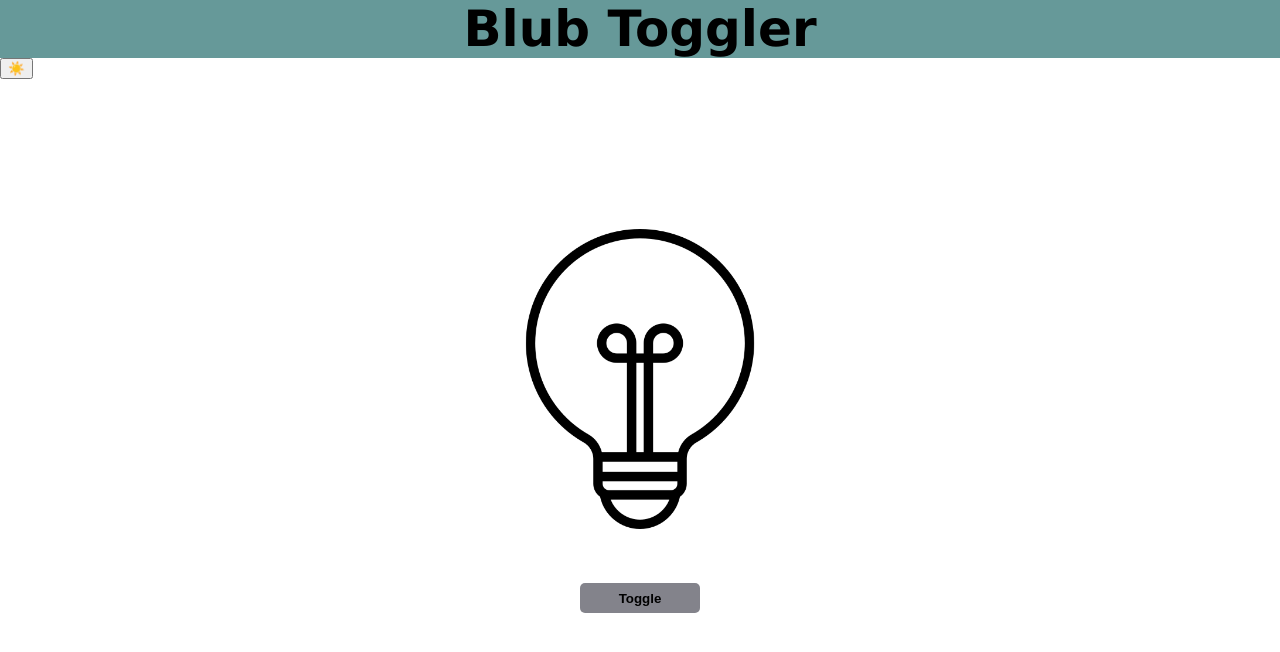
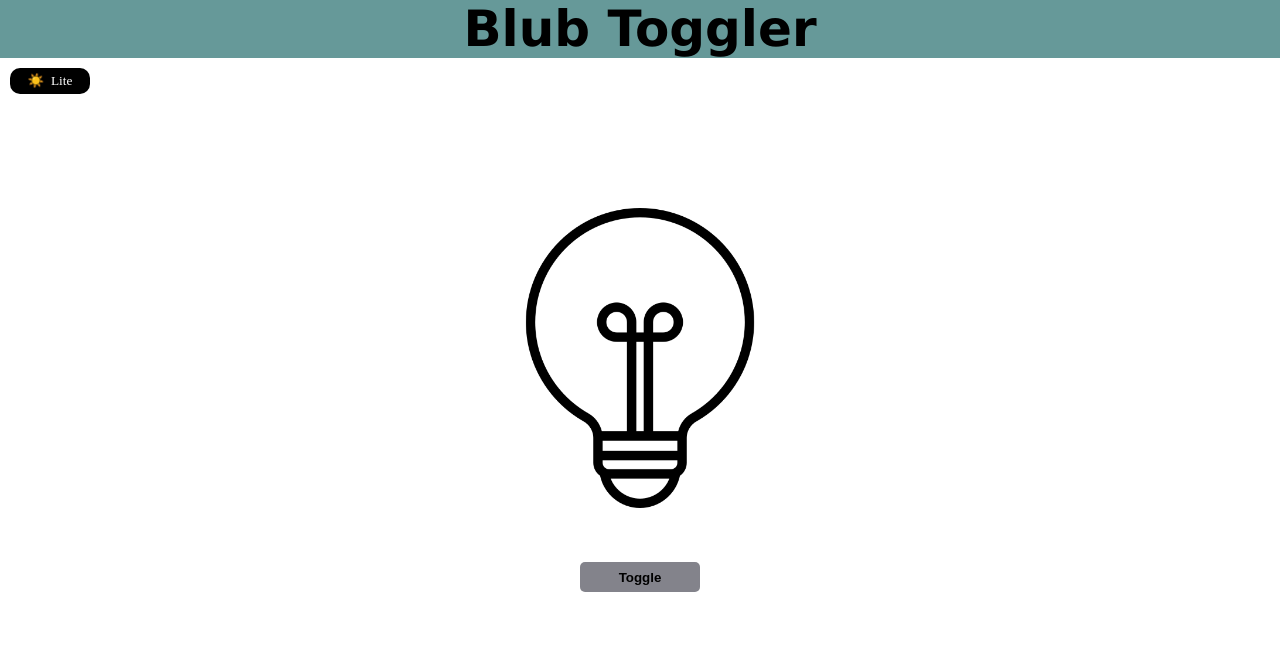
Before and after one commit to rupesh3201/Theme-Switcher, a plain HTML site: page Theme_Switcher.html in a window 1280 px wide. Drawn offline with Linux system fonts and the light colour scheme.

Commit message:
Theme btn not work

```diff
--- a/Theme_Switcher.html
+++ b/Theme_Switcher.html
@@ -44,9 +44,23 @@
         .btn-TOggle:hover{
             background-color: #555555;
         }
-        .theme_btn
+        .btn_container_div
         {
+            position: fixed;
+            display: flex;
 
+        }
+        .theme_btn_l
+        {
+           margin:10px ;
+           width:80px;
+           border: none;
+           border-radius: 10px;
+           background-color: black;
+           color: white;
+           padding: 5px;
+           cursor: pointer;
+           font-family: 'Times New Roman', Times, serif;
 
         }
     </style>
@@ -55,9 +69,11 @@
     <h1 class=" heading">
         Blub Toggler
     </h1>
-    <button class="theme_btn">
-        ☀️
+    <div class="btn_container_div">
+    <button class="theme_btn_l" id="theme_btn_l" onclick="theme_btn_D">
+    ☀️ &nbsp;Lite
     </button>
+    </div>
     <img src="light-bulb (1).png" class="blub_Off" id="blub_Off">
     <br>
     <br>
@@ -75,10 +91,7 @@
             BlubElement.src="./light-bulb (1).png"
         else
             BlubElement.src="./light-bulb.png"
-
-
     }
-
 
 </script>
 
```
